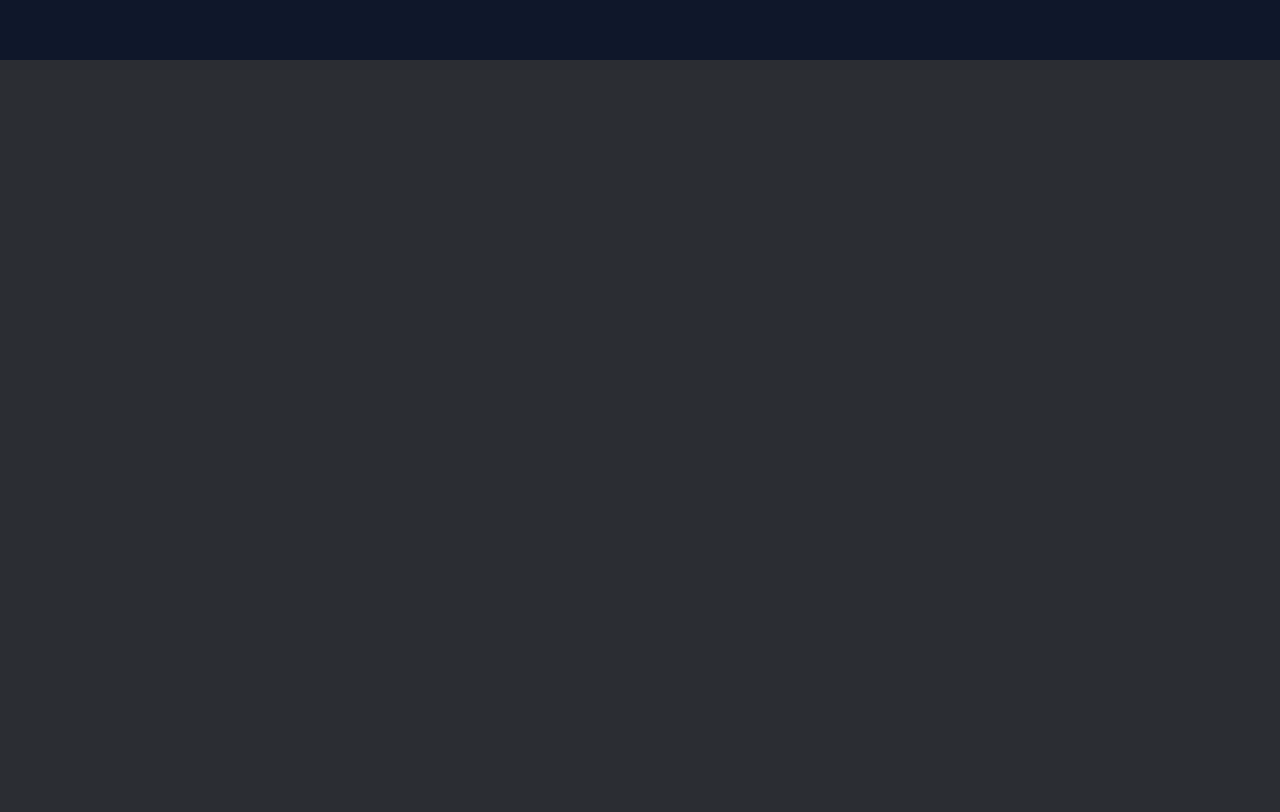
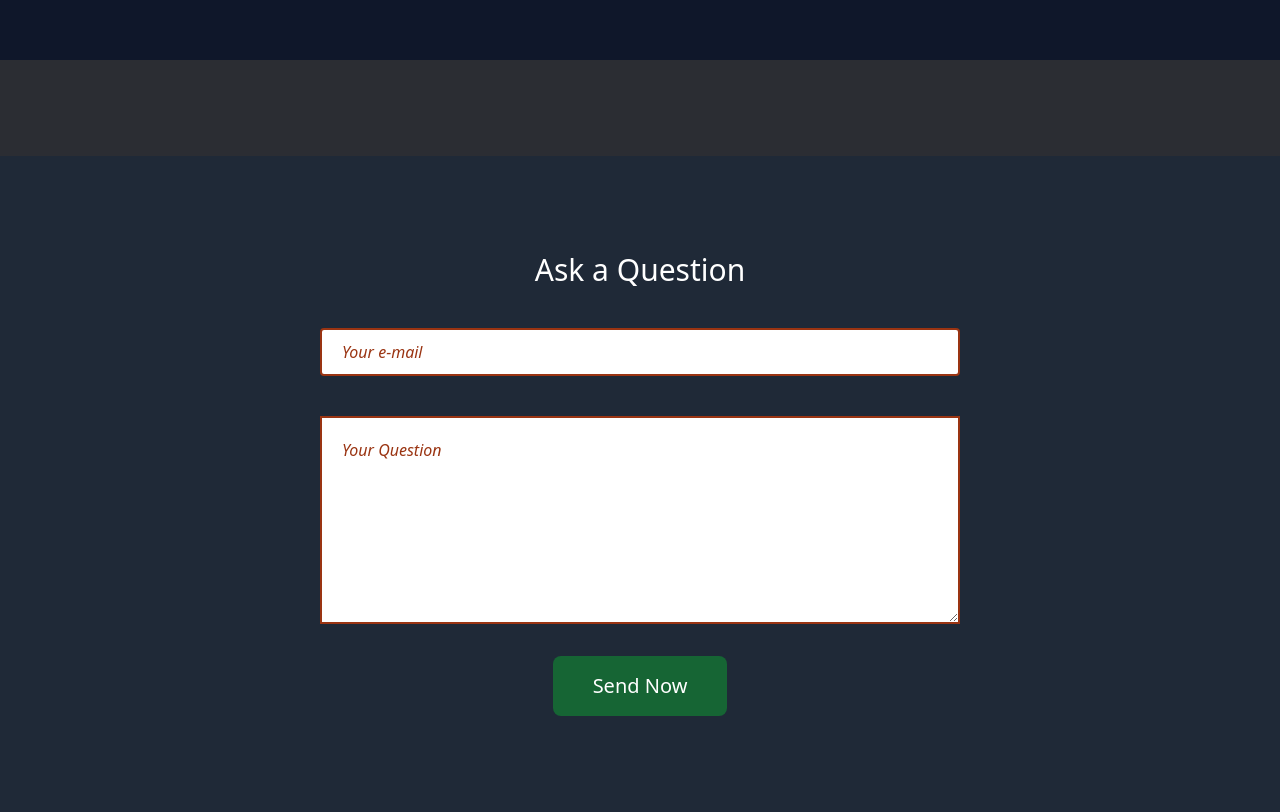
Before and after one commit to Rabeya-Akhi-D/First-Tailwind-Project, a website built with Vite: page index.html in a window 1280 px wide. Shown: the part 2170-2982 px from the top of the page. Before the commit the page ends 2326 px from the top, so only its background shows below. Built offline with nearby package versions, Linux system fonts and the light colour scheme.

Commit message:
form section

```diff
--- a/index.html
+++ b/index.html
@@ -77,7 +77,7 @@
 
         </div>
     </section>
-</main>
+
 <section class="bg-slate-900 py-16 md:py-48 grid place-content-center text-center mb-24">
     <div class="md:flex justify-center items-center text-white gap-5 sm:gap-8 md:gap-12 md:gap-x-48">
 
@@ -139,6 +139,20 @@
     </div>
 </section>
 
+<section class="bg-[#1F2937] py-16 sm:py-24">
+    <div>
+        <h3 class="text-center text-xl sm:text-3xl mb-10 text-white">Ask a Question</h3>
+        <form action="">
+            <input type="email" class="block mx-auto w-5/6 sm:w-1/2 h-12 border-2 border-orange-800 rounded placeholder:italic placeholder:text-orange-800 mb-10 px-5" placeholder="Your e-mail">
+
+            <textarea class="block mx-auto w-5/6 sm:w-1/2 border-2 border-orange-800 h-52 placeholder:italic placeholder:text-orange-800 px-5 py-5" placeholder="Your Question"></textarea>
+            <button class="block mx-auto bg-green-800 px-10 py-4 text-white text-xl mt-8 hover:bg-red-600 transition rounded-lg">Send Now</button>
+        </form>
+    </div>
+</section>
+</main>
+
+
 
 
 </body>
```
